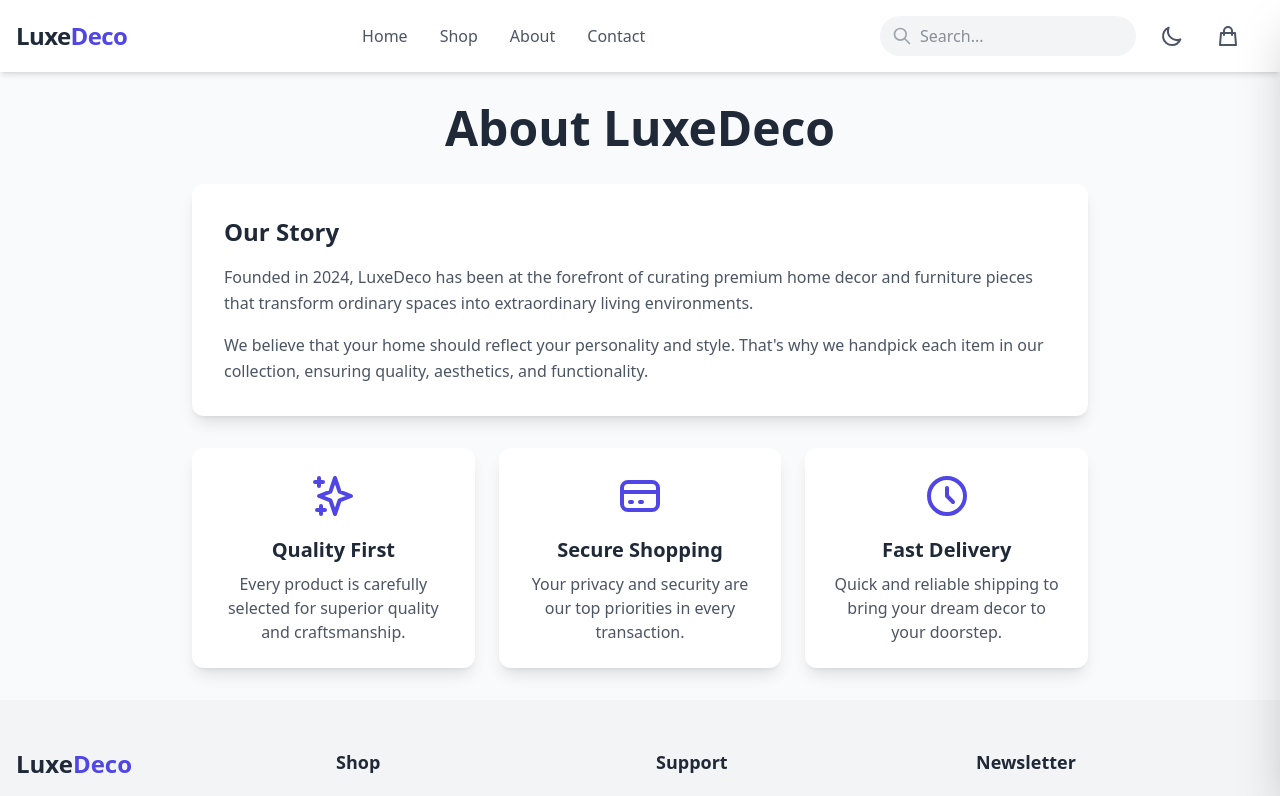
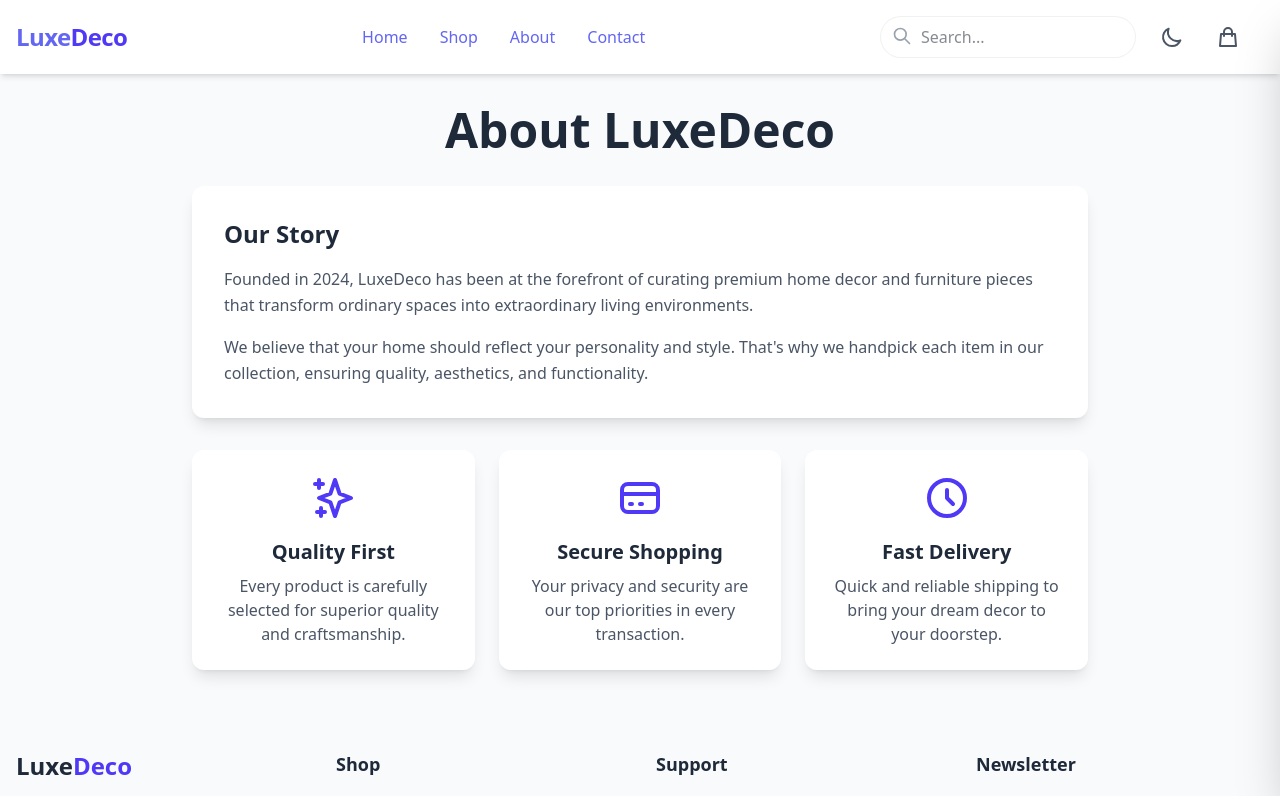
Before and after one commit to Aayan-Ahmed-17/home-deco-website-frontend, a React (Vite) app: page /about in a window 1280 px wide. Shown: the top 796 px of the page. Built offline with nearby package versions, Linux system fonts and the light colour scheme.

Commit message:
temp commit

```diff
--- a/src/App.jsx
+++ b/src/App.jsx
@@ -9,10 +9,13 @@ import { About } from './pages/About';
 import { Contact } from './pages/Contact';
 import { ProductDetail } from './pages/ProductDetail';
 import { useCart } from './hooks/useCart';
+import { useTheme } from './hooks/useTheme';
 
 function App() {
   const [isCartOpen, setIsCartOpen] = useState(false);
   const [searchQuery, setSearchQuery] = useState('');
+  // Ensure theme hook runs at top-level so the `dark` class is set early
+  const { theme } = useTheme();
 
   // Initialize cart functionality
   const { cartItems, addToCart, updateQuantity, removeFromCart, clearCart, cartTotal, cartCount } = useCart();
--- a/src/components/Header.jsx
+++ b/src/components/Header.jsx
@@ -104,6 +104,7 @@ export const Header = ({ onCartOpen, searchQuery, onSearchChange, cartCount }) =
               onClick={toggleTheme}
               className="p-2 rounded-full hover:bg-gray-100 dark:hover:bg-gray-800 text-gray-600 dark:text-gray-300 transition-all focus:outline-none hover:scale-110 active:scale-95"
               aria-label="Toggle Theme"
+              aria-pressed={theme === 'dark'}
             >
               <div className={`transform transition-transform duration-500 ${theme === 'dark' ? 'rotate-180' : 'rotate-0'}`}>
                 {theme === 'dark' ? (
--- a/src/index.css
+++ b/src/index.css
@@ -1,42 +1,44 @@
 @import "tailwindcss";
 
-@theme {
-  /* Gray Scale */
-  --color-gray-50: #f9fafb;
-  --color-gray-100: #f3f4f6;
-  --color-gray-200: #e5e7eb;
-  --color-gray-300: #d1d5db;
-  --color-gray-400: #9ca3af;
-  --color-gray-500: #6b7280;
-  --color-gray-600: #4b5563;
-  --color-gray-700: #374151;
-  --color-gray-800: #1f2937;
-  --color-gray-900: #111827;
-
-  /* Indigo Scale */
-  --color-indigo-400: #818cf8;
-  --color-indigo-500: #6366f1;
-  --color-indigo-600: #4f46e5;
-  --color-indigo-700: #4338ca;
-
-  /* Red Scale for accents */
-  --color-red-400: #f87171;
-  --color-red-500: #ef4444;
+/*
+  Design tokens: variables provide cohesive palettes for light and dark.
+  Tailwind utilities remain primary; these variables enhance components
+  that need consistent cross-theme coloring (cards, inputs, links).
+*/
+:root {
+  --bg: #f8fafc;
+  --surface: #ffffff;
+  --muted: #6b7280;
+  --text: #0f1724;
+  --primary: #6366f1;
+  --primary-600: #4f46e5;
+  --accent: #667eea;
+  --glass: rgba(255, 255, 255, 0.6);
+  --card-shadow: 0 6px 20px rgba(16,24,40,0.06);
 }
 
-/* Light Mode Base Styles */
-body {
-  @apply bg-gray-50 text-gray-900 transition-colors duration-300;
+.dark {
+  --bg: #0b1220;
+  --surface: #0f1724;
+  --muted: #9ca3af;
+  --text: #e6eef8;
+  --primary: #818cf8;
+  --primary-600: #6366f1;
+  --accent: #818cf8;
+  --glass: rgba(10, 12, 18, 0.6);
+  --card-shadow: 0 10px 30px rgba(2,6,23,0.6);
 }
 
-/* Dark Mode Enhanced Styles */
-.dark body {
-  @apply bg-gray-900 text-gray-100;
+/* Base body styles using variables (keeps Tailwind transitions) */
+body {
+  background-color: var(--bg);
+  color: var(--text);
+  transition: background-color 250ms ease, color 250ms ease;
 }
 
-/* Smooth transitions for all color changes */
+/* Smooth transitions for color changes site-wide */
 * {
-  @apply transition-colors duration-200;
+  transition: color 200ms ease, background-color 200ms ease, border-color 200ms ease;
 }
 
 /* Custom scrollbar for dark mode */
@@ -231,3 +233,60 @@ body {
 .dark .lift-effect:hover {
   box-shadow: 0 10px 25px rgba(0, 0, 0, 0.4);
 }
+
+/* ===== THEMED COMPONENT STYLES ===== */
+
+/* Card surface used across product tiles, panels, etc. */
+.card {
+  background: var(--surface);
+  color: var(--text);
+  border-radius: 0.75rem;
+  box-shadow: var(--card-shadow);
+  border: 1px solid transparent;
+}
+
+/* Primary button style that respects theme variables */
+.btn-primary {
+  background: linear-gradient(180deg, var(--primary), var(--primary-600));
+  color: white;
+  padding: 0.5rem 1rem;
+  border-radius: 0.6rem;
+  font-weight: 600;
+  box-shadow: 0 6px 18px rgba(79,70,229,0.12);
+}
+
+.btn-primary:hover {
+  transform: translateY(-2px);
+}
+
+/* Inputs and search fields — gentle surfaces and borders */
+input, textarea, select {
+  background: var(--surface);
+  color: var(--text);
+  border: 1px solid rgba(15,23,36,0.06);
+  border-radius: 9999px;
+}
+
+.dark input, .dark textarea, .dark select {
+  border-color: rgba(255,255,255,0.06);
+}
+
+/* Links / primary text accents */
+a, .text-primary {
+  color: var(--primary);
+}
+
+.dark a, .dark .text-primary {
+  color: var(--accent);
+}
+
+/* Footer subtle background in dark mode */
+footer {
+  background: transparent;
+}
+
+/* Slightly dim backgrounds for panels in dark mode for readability */
+.dark .panel-muted {
+  background: rgba(255,255,255,0.02);
+  border: 1px solid rgba(255,255,255,0.02);
+}
```
